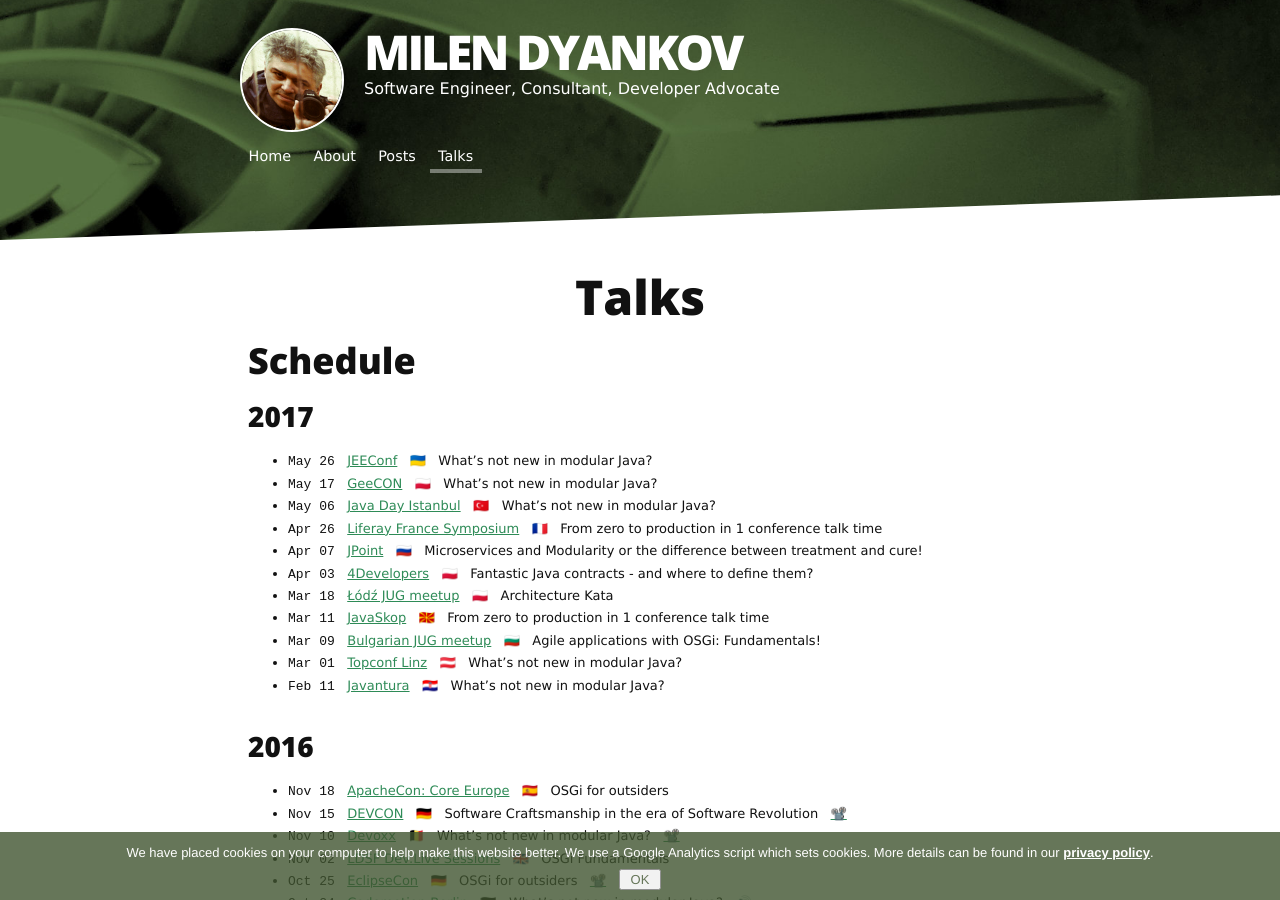
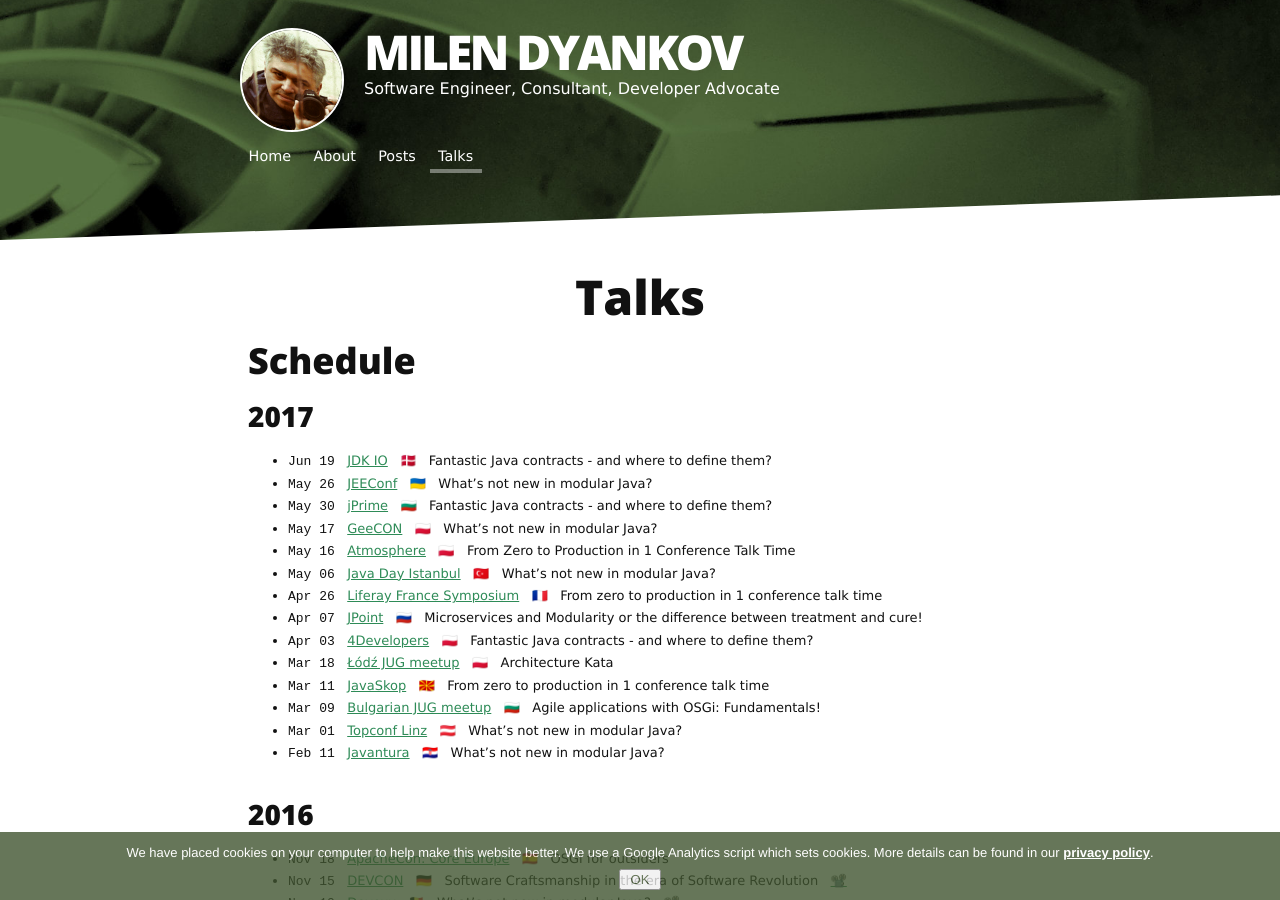
Before and after one commit to azzazzel/azzazzel.github.io, a Jekyll site: the page built from talks.md, in a window 1280 px wide and 900 px high. Built offline with Jekyll 4.4.1, drawn with Linux system fonts in a browser that asks for light colours; nearby versions of some CDN libraries.

Commit message:
added few more events

```diff
--- a/talks.md
+++ b/talks.md
@@ -14,10 +14,16 @@
 
 ### 2017
 
+- `Jun 19` &nbsp; [JDK IO](https://jdk.io/)
+&nbsp; 🇩🇰 &nbsp; Fantastic Java contracts - and where to define them?
 - `May 26` &nbsp; [JEEConf](http://jeeconf.com/)
 &nbsp; 🇺🇦 &nbsp; What's not new in modular Java?
+- `May 30` &nbsp; [jPrime](http://jprime.io/)
+&nbsp; 🇧🇬 &nbsp; Fantastic Java contracts - and where to define them?
 - `May 17` &nbsp; [GeeCON](https://2017.geecon.org/)
 &nbsp; 🇵🇱 &nbsp; What's not new in modular Java?
+- `May 16` &nbsp; [Atmosphere](http://2017.atmosphere-conference.com/)
+&nbsp; 🇵🇱 &nbsp; From Zero to Production in 1 Conference Talk Time
 - `May 06` &nbsp; [Java Day Istanbul](https://javaday.istanbul/)
 &nbsp; 🇹🇷 &nbsp; What's not new in modular Java?
 - `Apr 26` &nbsp; [Liferay France Symposium](https://www.liferay.com/fr/web/events-symposium-france)
```
